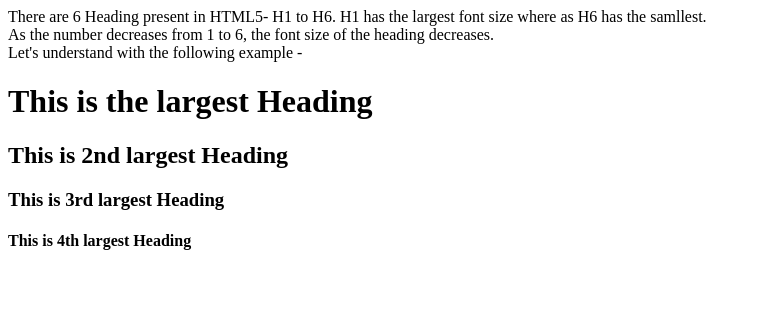
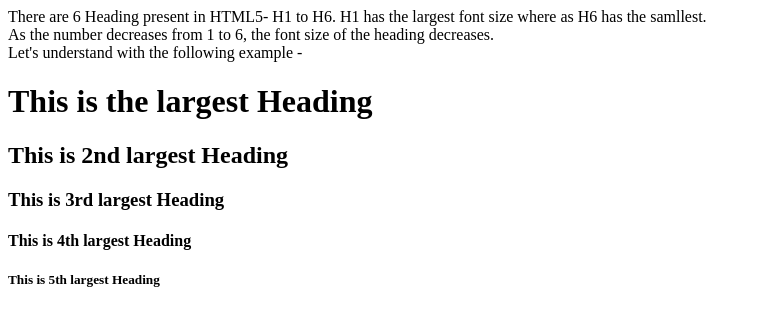
Before and after one commit to hellolalit/html, a plain HTML site: page ch3-headings/headings.html in a window 1280 px wide. Shown: the whole page, without its empty margins (0-761 px from the left). Drawn offline with Linux system fonts and the light colour scheme.

Commit message:
Updated till 45th largest html

```diff
--- a/ch3-headings/headings.html
+++ b/ch3-headings/headings.html
@@ -17,5 +17,6 @@
 		<h2>This is 2nd largest Heading</h2>
 		<h3>This is 3rd largest Heading</h3>
 		<h4>This is 4th largest Heading</h4>
+		<h5>This is 5th largest Heading</h5>
 	</body>
 </html>
```
